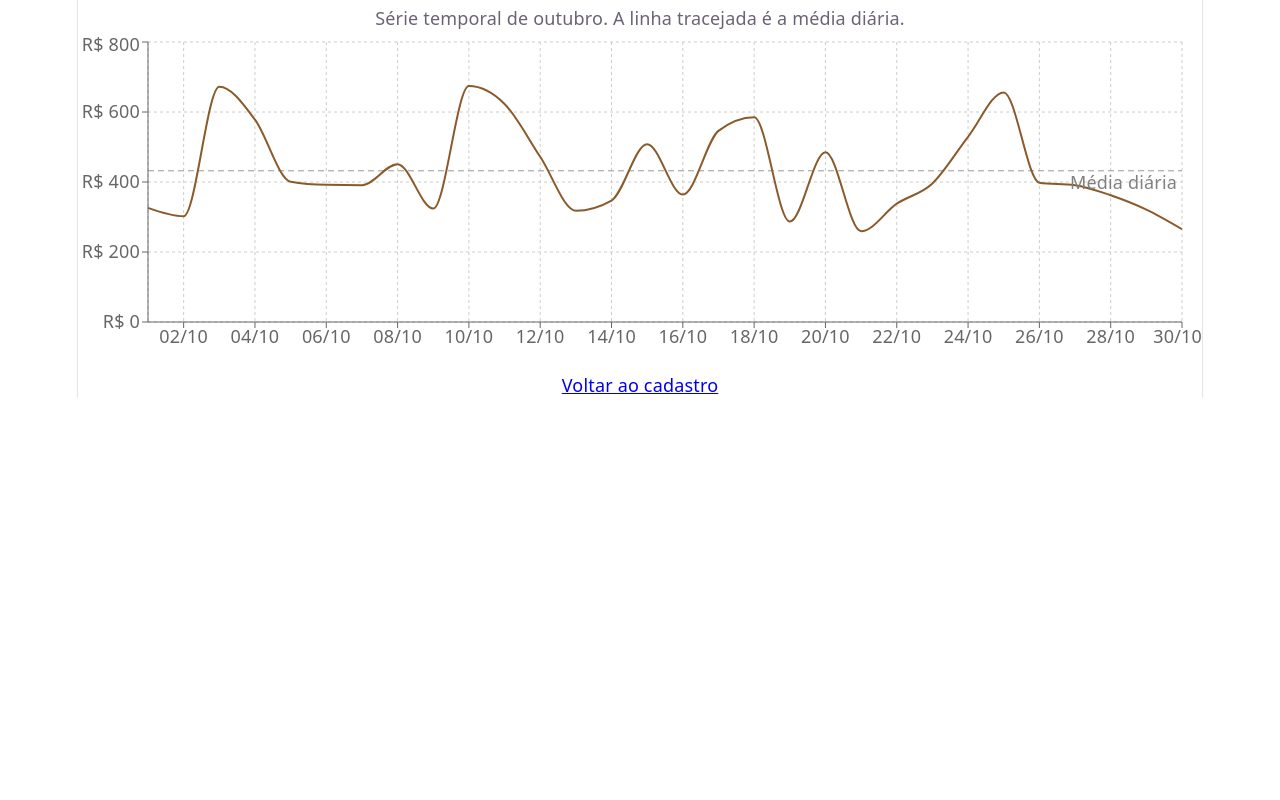
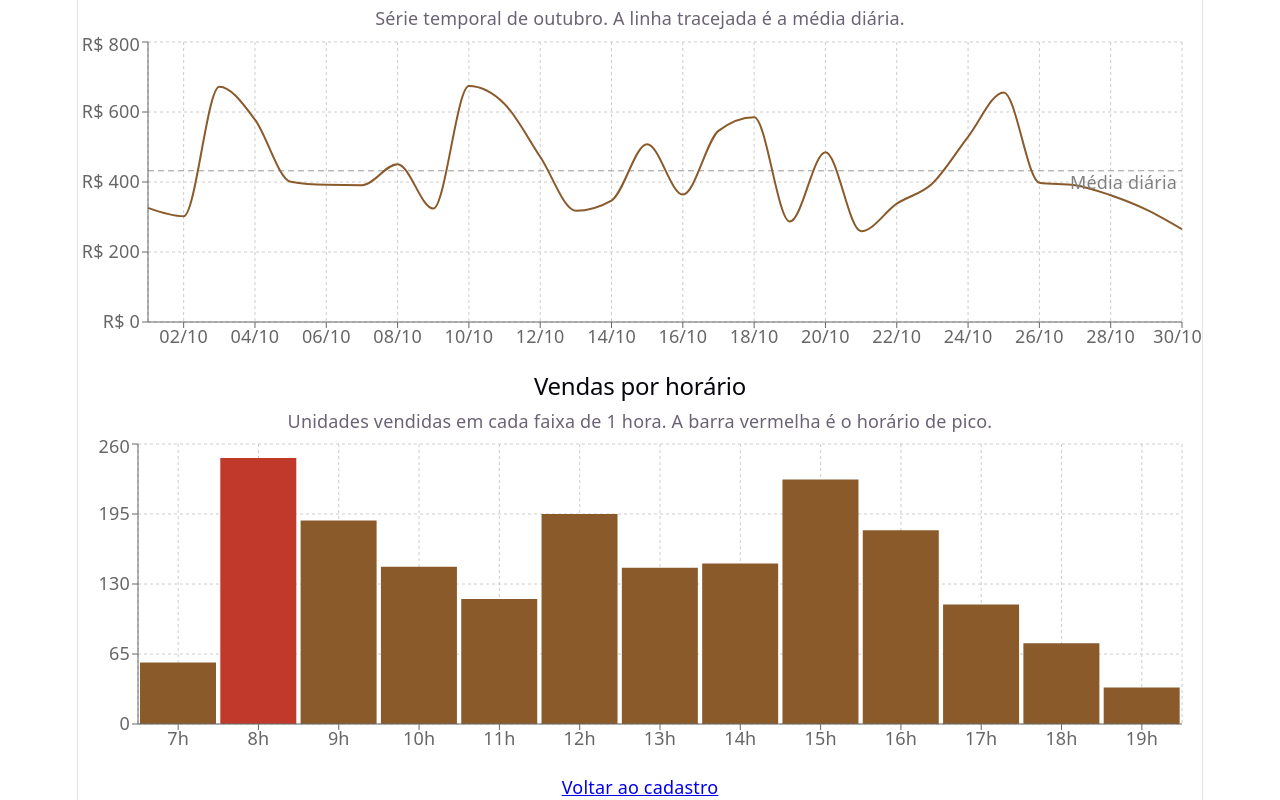
Before and after one commit to aleeexkk/grao-nobre, a React (Vite) app in the folder frontend/: page /dashboard in a window 1280 px wide. Shown: the part 709-1509 px from the top of the page. Before the commit the page ends 1107 px from the top, so only its background shows below. Built offline with nearby package versions, Linux system fonts and the light colour scheme.

Commit message:
feat: histograma de vendas por horário com destaque pro horário de pico

```diff
--- /dev/null
+++ b/frontend/src/components/graficos/GraficoHorarios.tsx
@@ -0,0 +1,39 @@
+import {
+    BarChart,
+    Bar,
+    Cell,
+    XAxis,
+    YAxis,
+    Tooltip,
+    CartesianGrid,
+    ResponsiveContainer,
+} from "recharts";
+import type { VendasHora } from "../../estatisticas/metricas";
+
+interface GraficoHorariosProps {
+    dados: VendasHora[]; // unidades vendidas em cada hora (7h às 19h)
+}
+
+// Histograma: quantas unidades saem em cada faixa de 1 hora
+export default function GraficoHorarios({ dados }: GraficoHorariosProps) {
+    // Descobre qual é o maior valor, pra pintar essa barra de outra cor
+    const maior = Math.max(...dados.map((d) => d.unidades));
+
+    return (
+        <ResponsiveContainer width="100%" height={340}>
+            {/* barCategoryGap pequeno = barras coladinhas (cara de histograma) */}
+            <BarChart data={dados} barCategoryGap={2} margin={{ top: 10, right: 20, bottom: 20, left: 0 }}>
+                <CartesianGrid strokeDasharray="3 3" />
+                <XAxis dataKey="hora" tickFormatter={(hora: number) => `${hora}h`} />
+                <YAxis />
+                <Tooltip labelFormatter={(hora) => `Das ${hora}h às ${Number(hora) + 1}h`} />
+                <Bar dataKey="unidades" name="Unidades vendidas">
+                    {/* Cell = uma cor pra cada barra: vermelho no pico, marrom nas demais */}
+                    {dados.map((d) => (
+                        <Cell key={d.hora} fill={d.unidades === maior ? "#c0392b" : "#8b5a2b"} />
+                    ))}
+                </Bar>
+            </BarChart>
+        </ResponsiveContainer>
+    );
+}
--- a/frontend/src/pages/Dashboard.tsx
+++ b/frontend/src/pages/Dashboard.tsx
@@ -2,7 +2,8 @@ import { Link } from "react-router-dom";
 import CartaoMetrica from "../components/CartaoMetrica";
 import CartaoGrafico from "../components/CartaoGrafico";
 import GraficoProdutos from "../components/graficos/GraficoProdutos";
-import GraficoFaturamentoDia from "../components/graficos/GraficoFaturamentoDia"; // NOVO
+import GraficoFaturamentoDia from "../components/graficos/GraficoFaturamentoDia";
+import GraficoHorarios from "../components/graficos/GraficoHorarios";
 import { VENDAS } from "../dados/vendas";
 import {
     faturamentoTotal,
@@ -17,10 +18,12 @@ import {
 import { formatarMoeda } from "../utils/formatacao";
 
 export default function Dashboard() {
+    // Calcula tudo uma vez, a partir dos dados de exemplo
     const porDia = faturamentoPorDia(VENDAS);
     const valoresDiarios = porDia.map((d) => d.faturamento);
     const ranking = rankingProdutos(VENDAS);
-    const pico = vendasPorHora(VENDAS).reduce((maior, h) => (h.unidades > maior.unidades ? h : maior));
+    const porHora = vendasPorHora(VENDAS);
+    const pico = porHora.reduce((maior, h) => (h.unidades > maior.unidades ? h : maior));
 
     return (
         <main>
@@ -58,7 +61,6 @@ export default function Dashboard() {
                 <GraficoProdutos dados={ranking} />
             </CartaoGrafico>
 
-            {/* NOVO: gráfico de linha */}
             <CartaoGrafico
                 titulo="Faturamento por dia"
                 descricao="Série temporal de outubro. A linha tracejada é a média diária."
@@ -66,6 +68,13 @@ export default function Dashboard() {
                 <GraficoFaturamentoDia dados={porDia} mediaDiaria={media(valoresDiarios)} />
             </CartaoGrafico>
 
+            <CartaoGrafico
+                titulo="Vendas por horário"
+                descricao="Unidades vendidas em cada faixa de 1 hora. A barra vermelha é o horário de pico."
+            >
+                <GraficoHorarios dados={porHora} />
+            </CartaoGrafico>
+
             <Link to="/cadastro">Voltar ao cadastro</Link>
         </main>
     );
```
